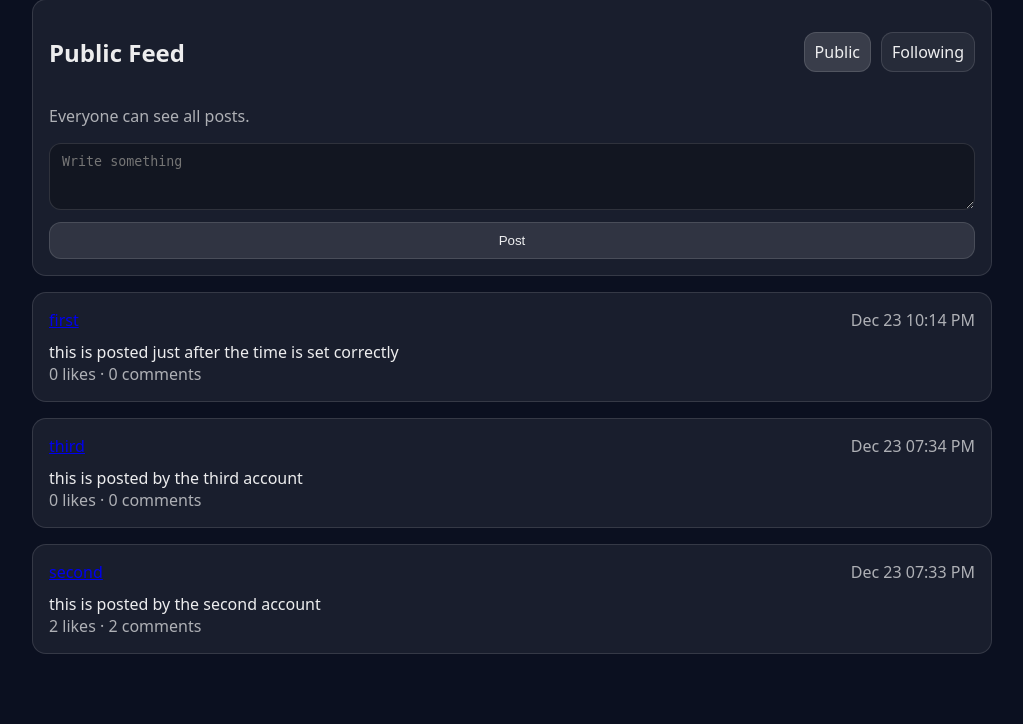
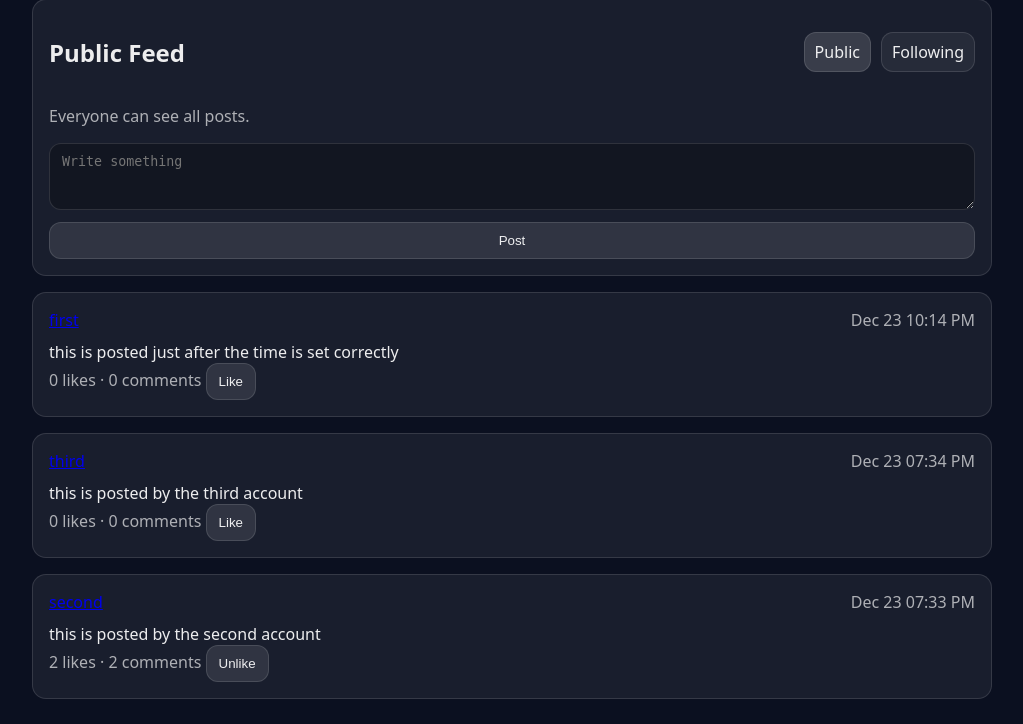
Before and after one commit to flyincloud2001/mini-social, a Flask app: page / in a window 1280 px wide. Shown: the part 76-800 px from the top of the page, without its empty margins (128-1151 px from the left). Run offline with Flask 3, Linux system fonts and the light colour scheme; a user stored in the database is signed in; data comes from the database, SQL or seed files in the repository.

Commit message:
Update index.html

```diff
--- a/mini_social_with_api/mini_social/templates/index.html
+++ b/mini_social_with_api/mini_social/templates/index.html
@@ -44,10 +44,10 @@
 
   <!-- 🔽 API 載入貼文 -->
 <script>
+  const IS_LOGGED_IN = {{ "true" if user else "false" }};
+
   async function loadPosts() {
-      const feed =
-        new URLSearchParams(window.location.search).get("feed") || "public";
-
+    const feed = new URLSearchParams(window.location.search).get("feed") || "public";
     const res = await fetch(`/api/posts?feed=${encodeURIComponent(feed)}`);
     const data = await res.json();
 
@@ -64,7 +64,6 @@
     for (const p of data.posts) {
       const el = document.createElement("article");
       el.className = "card post";
-
       el.innerHTML = `
         <div class="postmeta">
           <a href="/u/${p.username}">${p.username}</a>
@@ -75,45 +74,56 @@
 
         <div class="actions">
           <span class="muted">
-              ${p.like_count} likes · ${p.comment_count} comments
+            <span class="likecount" data-id="${p.id}">${p.like_count}</span> likes · ${p.comment_count} comments
           </span>
+
+          ${IS_LOGGED_IN ? `
+            <button class="likebtn" data-id="${p.id}" data-liked="${p.liked_by_me}">
+              ${p.liked_by_me ? "Unlike" : "Like"}
+            </button>
+          ` : ``}
         </div>
       `;
-
       el.querySelector(".postbody").innerText = p.content;
       box.appendChild(el);
     }
   }
 
-    loadPosts();
-    const form = document.getElementById("postform");
-    if (form) {
-      form.addEventListener("submit", async (e) => {
-        e.preventDefault();
-        const textarea = form.querySelector("textarea[name='content']");
-        const content = (textarea?.value || "").trim();
-        if (!content) return;
+  document.addEventListener("click", async (e) => {
+    const btn = e.target.closest(".likebtn");
+    if (!btn) return;
 
-        const res = await fetch("/api/posts", {
-          method: "POST",
-          headers: { "Content-Type": "application/json" },
-          body: JSON.stringify({ content }),
+    if (!IS_LOGGED_IN) {
+      alert("Please log in first.");
+      return;
+    }
+
+    const postId = btn.getAttribute("data-id");
+    const liked = btn.getAttribute("data-liked") === "1";
+
+    const res = await fetch(`/api/posts/${postId}/like`, {
+      method: liked ? "DELETE" : "POST",
     });
+
+    const data = await res.json();
 
     if (res.status === 401) {
       alert("Please log in first.");
       return;
     }
-
-        const data = await res.json();
     if (!res.ok) {
-          alert(data.error || "Failed to post.");
+      alert(data.error || "Failed to update like.");
       return;
     }
 
-        textarea.value = "";
-        await loadPosts();
+    btn.setAttribute("data-liked", data.liked_by_me ? "1" : "0");
+    btn.textContent = data.liked_by_me ? "Unlike" : "Like";
+
+    const cnt = document.querySelector(`.likecount[data-id="${postId}"]`);
+    if (cnt) cnt.textContent = String(data.like_count);
   });
-    }
+
+  loadPosts();
 </script>
+
 {% endblock %}
```
Lines whose indentation alone changed are shown as unchanged.
